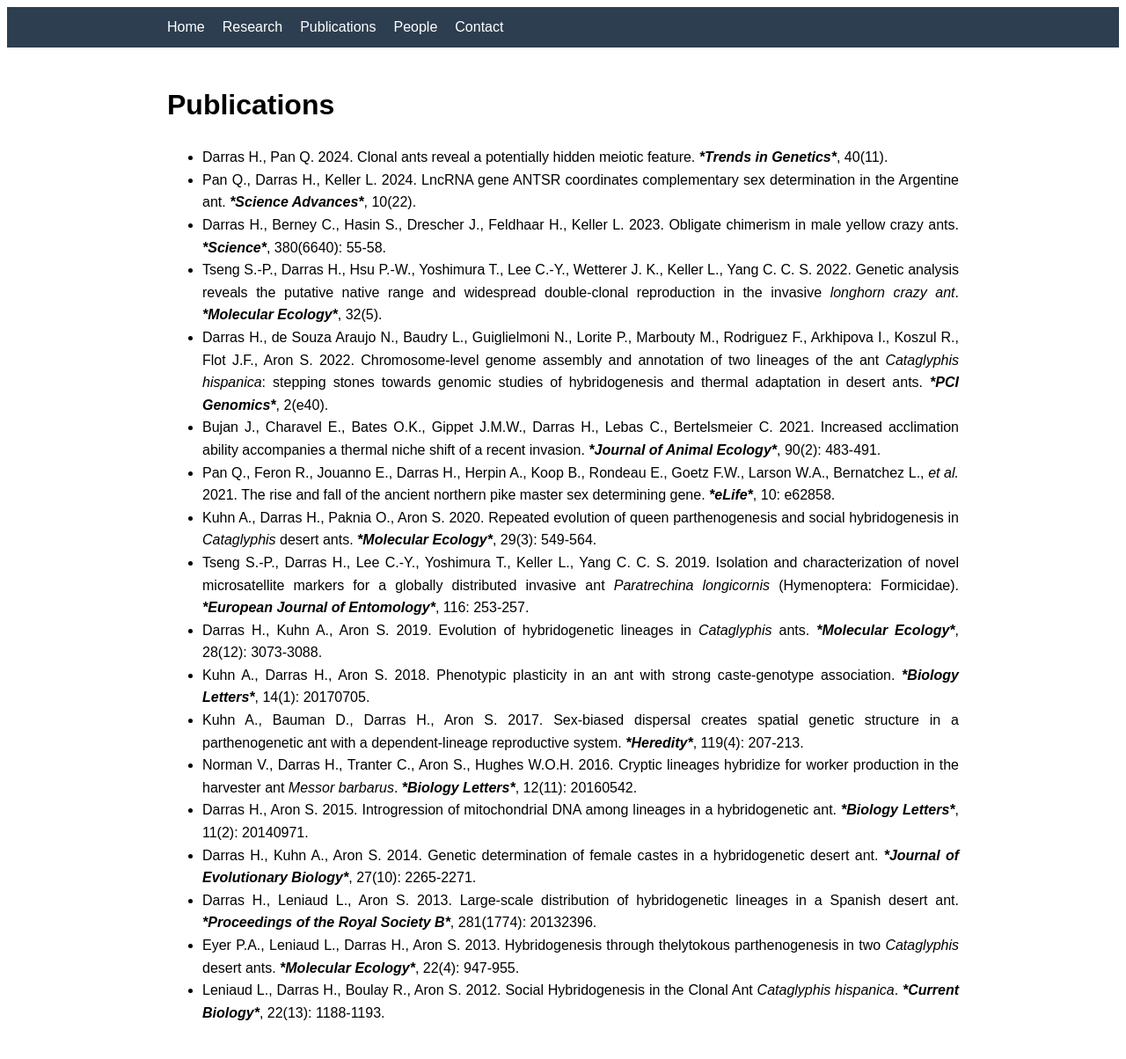
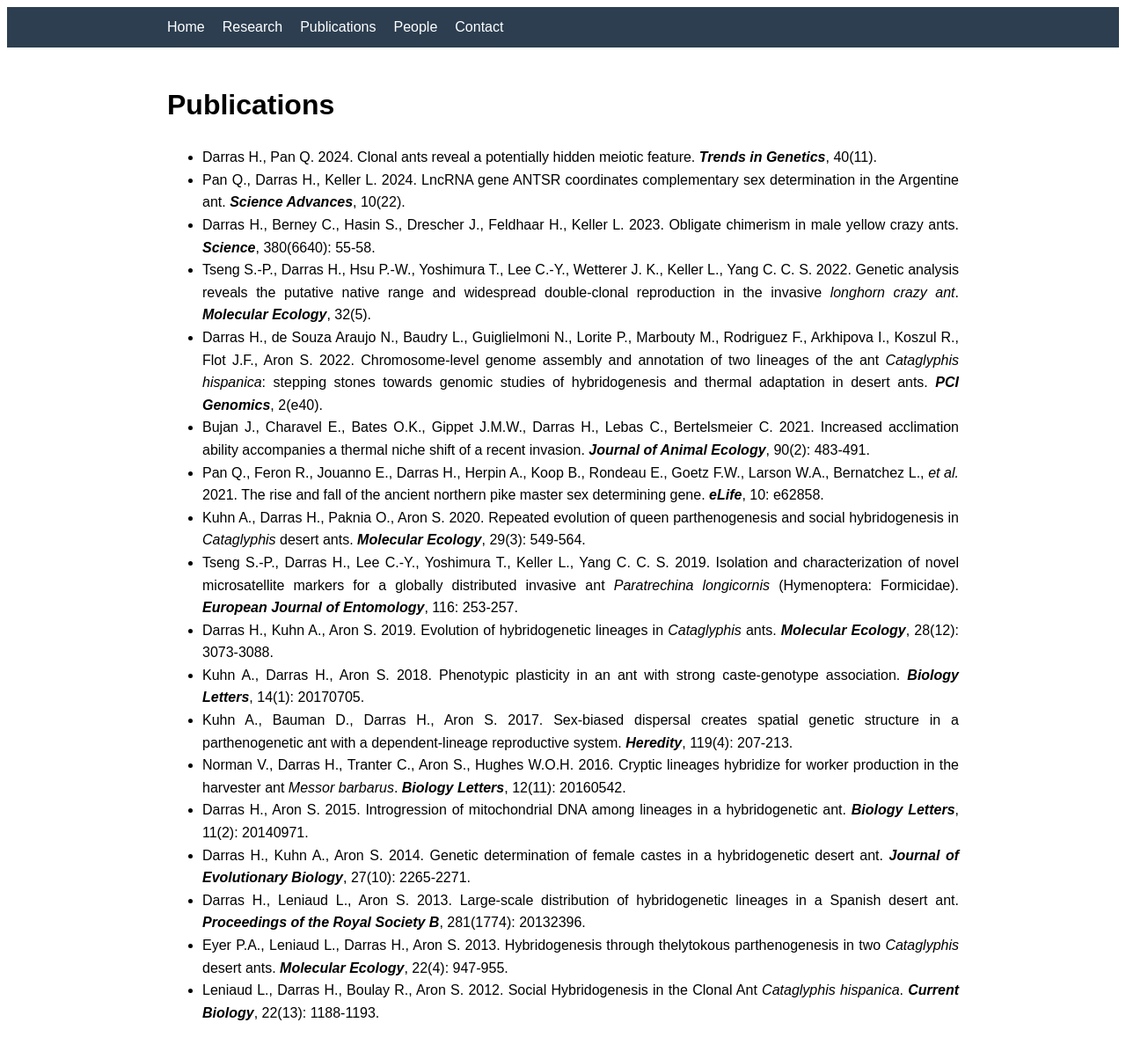
Before and after one commit to lab-darras/lab-darras.github.io, a Jekyll site: the page built from publications.md, in a window 1280 px wide. Shown: the whole page at 88% size. Built offline with Jekyll 4.4.1, drawn with Linux system fonts in a browser that asks for light colours.

Commit message:
Update publications.md

```diff
--- a/publications.md
+++ b/publications.md
@@ -5,21 +5,21 @@ title: Publications
 
 # Publications
 
-- Darras H., Pan Q. 2024. Clonal ants reveal a potentially hidden meiotic feature. **_*Trends in Genetics*_**, 40(11).
-- Pan Q., Darras H., Keller L. 2024. LncRNA gene ANTSR coordinates complementary sex determination in the Argentine ant. **_*Science Advances*_**, 10(22).
-- Darras H., Berney C., Hasin S., Drescher J., Feldhaar H., Keller L. 2023. Obligate chimerism in male yellow crazy ants. **_*Science*_**, 380(6640): 55-58.
-- Tseng S.-P., Darras H., Hsu P.-W., Yoshimura T., Lee C.-Y., Wetterer J. K., Keller L., Yang C. C. S. 2022. Genetic analysis reveals the putative native range and widespread double-clonal reproduction in the invasive *longhorn crazy ant*. **_*Molecular Ecology*_**, 32(5).
-- Darras H., de Souza Araujo N., Baudry L., Guiglielmoni N., Lorite P., Marbouty M., Rodriguez F., Arkhipova I., Koszul R., Flot J.F., Aron S. 2022. Chromosome-level genome assembly and annotation of two lineages of the ant *Cataglyphis hispanica*: stepping stones towards genomic studies of hybridogenesis and thermal adaptation in desert ants. **_*PCI Genomics*_**, 2(e40).
-- Bujan J., Charavel E., Bates O.K., Gippet J.M.W., Darras H., Lebas C., Bertelsmeier C. 2021. Increased acclimation ability accompanies a thermal niche shift of a recent invasion. **_*Journal of Animal Ecology*_**, 90(2): 483-491.
-- Pan Q., Feron R., Jouanno E., Darras H., Herpin A., Koop B., Rondeau E., Goetz F.W., Larson W.A., Bernatchez L., *et al.* 2021. The rise and fall of the ancient northern pike master sex determining gene. **_*eLife*_**, 10: e62858.
-- Kuhn A., Darras H., Paknia O., Aron S. 2020. Repeated evolution of queen parthenogenesis and social hybridogenesis in *Cataglyphis* desert ants. **_*Molecular Ecology*_**, 29(3): 549-564.
-- Tseng S.-P., Darras H., Lee C.-Y., Yoshimura T., Keller L., Yang C. C. S. 2019. Isolation and characterization of novel microsatellite markers for a globally distributed invasive ant *Paratrechina longicornis* (Hymenoptera: Formicidae). **_*European Journal of Entomology*_**, 116: 253-257.
-- Darras H., Kuhn A., Aron S. 2019. Evolution of hybridogenetic lineages in *Cataglyphis* ants. **_*Molecular Ecology*_**, 28(12): 3073-3088.
-- Kuhn A., Darras H., Aron S. 2018. Phenotypic plasticity in an ant with strong caste-genotype association. **_*Biology Letters*_**, 14(1): 20170705.
-- Kuhn A., Bauman D., Darras H., Aron S. 2017. Sex-biased dispersal creates spatial genetic structure in a parthenogenetic ant with a dependent-lineage reproductive system. **_*Heredity*_**, 119(4): 207-213.
-- Norman V., Darras H., Tranter C., Aron S., Hughes W.O.H. 2016. Cryptic lineages hybridize for worker production in the harvester ant *Messor barbarus*. **_*Biology Letters*_**, 12(11): 20160542.
-- Darras H., Aron S. 2015. Introgression of mitochondrial DNA among lineages in a hybridogenetic ant. **_*Biology Letters*_**, 11(2): 20140971.
-- Darras H., Kuhn A., Aron S. 2014. Genetic determination of female castes in a hybridogenetic desert ant. **_*Journal of Evolutionary Biology*_**, 27(10): 2265-2271.
-- Darras H., Leniaud L., Aron S. 2013. Large-scale distribution of hybridogenetic lineages in a Spanish desert ant. **_*Proceedings of the Royal Society B*_**, 281(1774): 20132396.
-- Eyer P.A., Leniaud L., Darras H., Aron S. 2013. Hybridogenesis through thelytokous parthenogenesis in two *Cataglyphis* desert ants. **_*Molecular Ecology*_**, 22(4): 947-955.
-- Leniaud L., Darras H., Boulay R., Aron S. 2012. Social Hybridogenesis in the Clonal Ant *Cataglyphis hispanica*. **_*Current Biology*_**, 22(13): 1188-1193.
+- Darras H., Pan Q. 2024. Clonal ants reveal a potentially hidden meiotic feature. **_Trends in Genetics_**, 40(11).
+- Pan Q., Darras H., Keller L. 2024. LncRNA gene ANTSR coordinates complementary sex determination in the Argentine ant. **_Science Advances_**, 10(22).
+- Darras H., Berney C., Hasin S., Drescher J., Feldhaar H., Keller L. 2023. Obligate chimerism in male yellow crazy ants. **_Science_**, 380(6640): 55-58.
+- Tseng S.-P., Darras H., Hsu P.-W., Yoshimura T., Lee C.-Y., Wetterer J. K., Keller L., Yang C. C. S. 2022. Genetic analysis reveals the putative native range and widespread double-clonal reproduction in the invasive *longhorn crazy ant*. **_Molecular Ecology_**, 32(5).
+- Darras H., de Souza Araujo N., Baudry L., Guiglielmoni N., Lorite P., Marbouty M., Rodriguez F., Arkhipova I., Koszul R., Flot J.F., Aron S. 2022. Chromosome-level genome assembly and annotation of two lineages of the ant *Cataglyphis hispanica*: stepping stones towards genomic studies of hybridogenesis and thermal adaptation in desert ants. **_PCI Genomics_**, 2(e40).
+- Bujan J., Charavel E., Bates O.K., Gippet J.M.W., Darras H., Lebas C., Bertelsmeier C. 2021. Increased acclimation ability accompanies a thermal niche shift of a recent invasion. **_Journal of Animal Ecology_**, 90(2): 483-491.
+- Pan Q., Feron R., Jouanno E., Darras H., Herpin A., Koop B., Rondeau E., Goetz F.W., Larson W.A., Bernatchez L., *et al.* 2021. The rise and fall of the ancient northern pike master sex determining gene. **_eLife_**, 10: e62858.
+- Kuhn A., Darras H., Paknia O., Aron S. 2020. Repeated evolution of queen parthenogenesis and social hybridogenesis in *Cataglyphis* desert ants. **_Molecular Ecology_**, 29(3): 549-564.
+- Tseng S.-P., Darras H., Lee C.-Y., Yoshimura T., Keller L., Yang C. C. S. 2019. Isolation and characterization of novel microsatellite markers for a globally distributed invasive ant *Paratrechina longicornis* (Hymenoptera: Formicidae). **_European Journal of Entomology_**, 116: 253-257.
+- Darras H., Kuhn A., Aron S. 2019. Evolution of hybridogenetic lineages in *Cataglyphis* ants. **_Molecular Ecology_**, 28(12): 3073-3088.
+- Kuhn A., Darras H., Aron S. 2018. Phenotypic plasticity in an ant with strong caste-genotype association. **_Biology Letters_**, 14(1): 20170705.
+- Kuhn A., Bauman D., Darras H., Aron S. 2017. Sex-biased dispersal creates spatial genetic structure in a parthenogenetic ant with a dependent-lineage reproductive system. **_Heredity_**, 119(4): 207-213.
+- Norman V., Darras H., Tranter C., Aron S., Hughes W.O.H. 2016. Cryptic lineages hybridize for worker production in the harvester ant *Messor barbarus*. **_Biology Letters_**, 12(11): 20160542.
+- Darras H., Aron S. 2015. Introgression of mitochondrial DNA among lineages in a hybridogenetic ant. **_Biology Letters_**, 11(2): 20140971.
+- Darras H., Kuhn A., Aron S. 2014. Genetic determination of female castes in a hybridogenetic desert ant. **_Journal of Evolutionary Biology_**, 27(10): 2265-2271.
+- Darras H., Leniaud L., Aron S. 2013. Large-scale distribution of hybridogenetic lineages in a Spanish desert ant. **_Proceedings of the Royal Society B_**, 281(1774): 20132396.
+- Eyer P.A., Leniaud L., Darras H., Aron S. 2013. Hybridogenesis through thelytokous parthenogenesis in two *Cataglyphis* desert ants. **_Molecular Ecology_**, 22(4): 947-955.
+- Leniaud L., Darras H., Boulay R., Aron S. 2012. Social Hybridogenesis in the Clonal Ant *Cataglyphis hispanica*. **_Current Biology_**, 22(13): 1188-1193.
```
